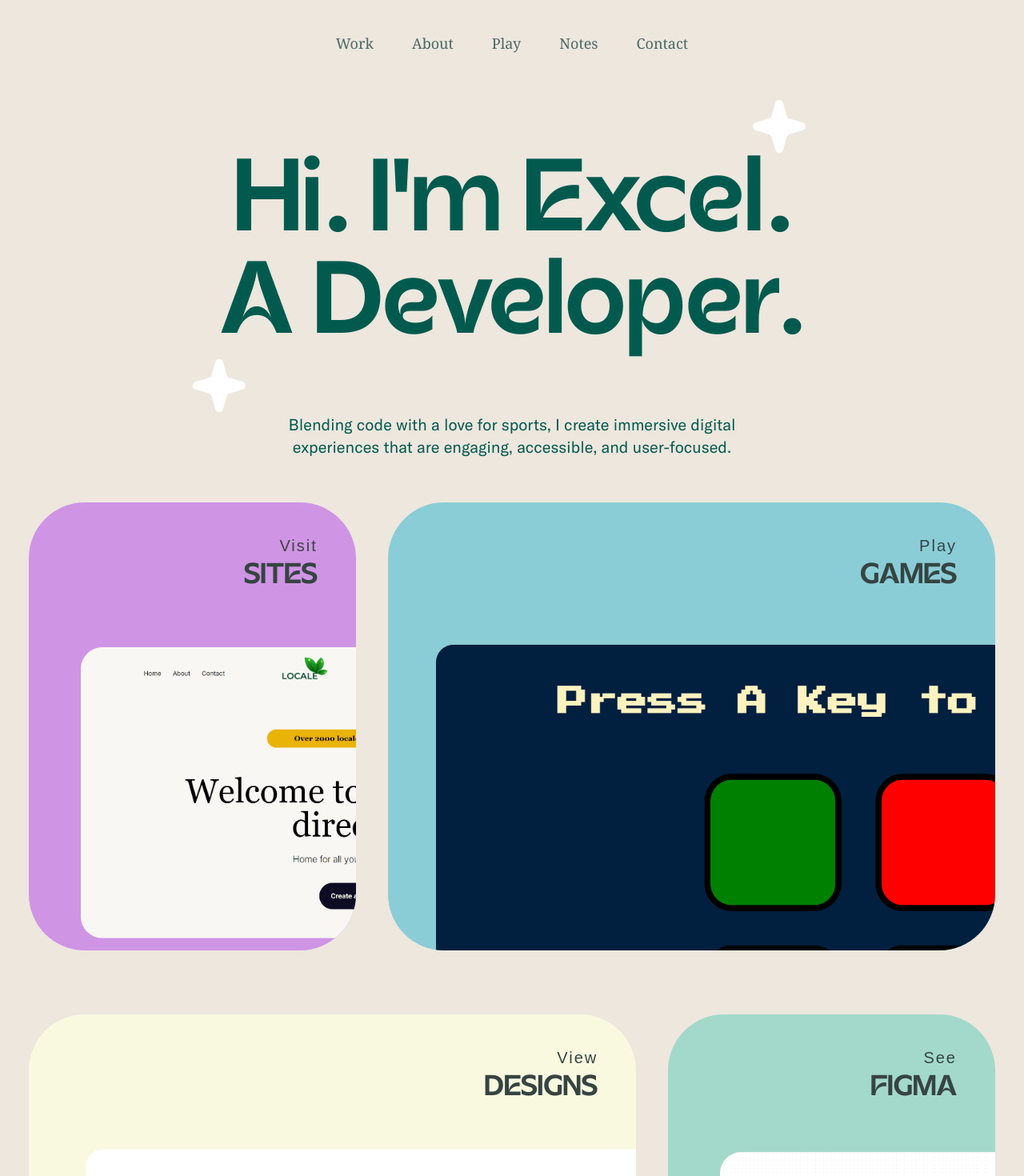
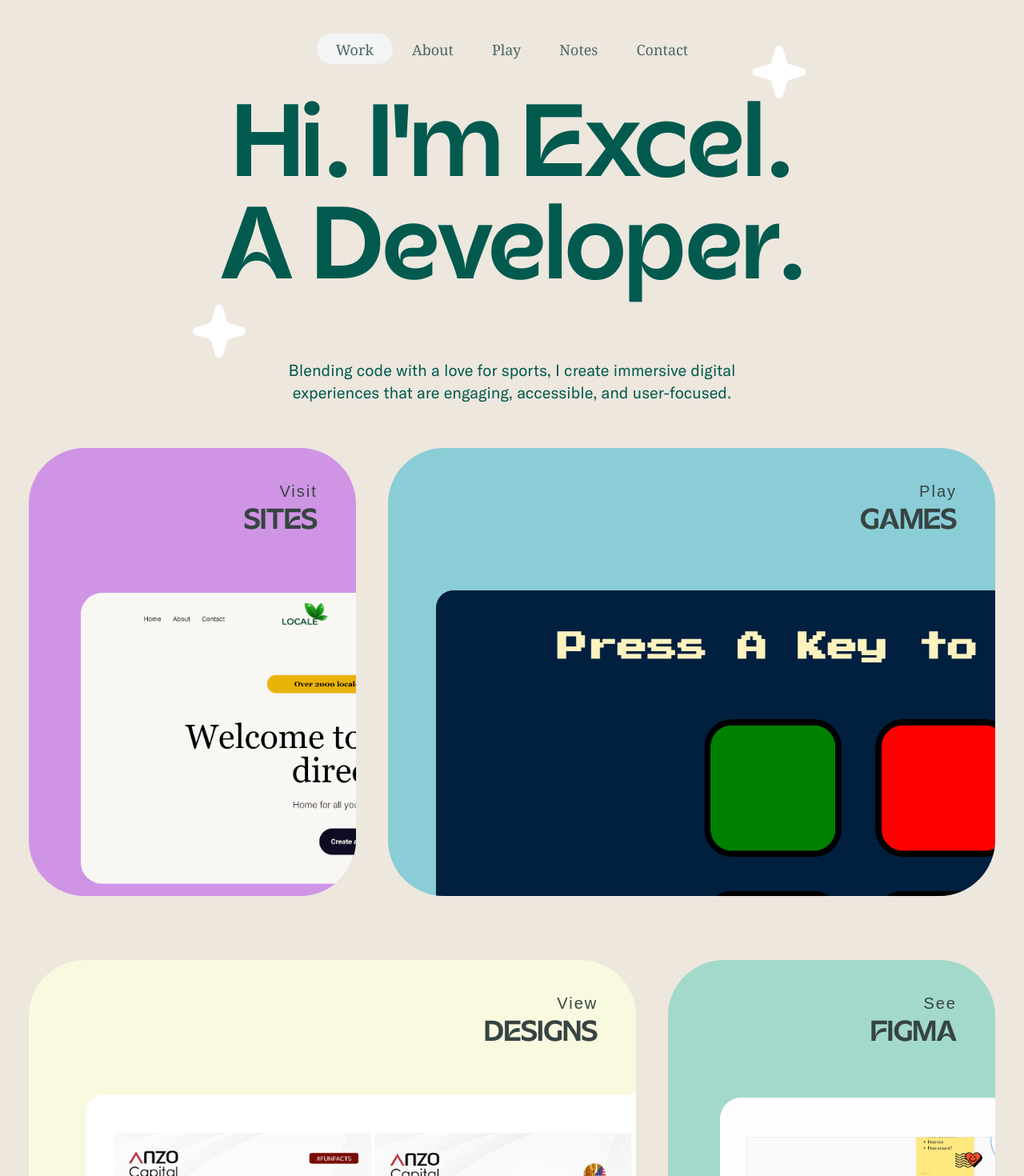
Before and after one commit to Kvngxel/Portfolio, a React (Vite) app in the folder portfolio/: page / in a window 1280 px wide. Shown: the top 1470 px of the page at 80% size. Built offline with nearby package versions, Linux system fonts and the light colour scheme.

Commit message:
Added more pages and connected router styles and isActive

```diff
--- a/portfolio/src/App.jsx
+++ b/portfolio/src/App.jsx
@@ -1,18 +1,26 @@
 import React from "react";
-import { Home } from "./pages/Home";
+import { Home } from "./pages/Home/Home";
+import { About } from "./pages/About/About";
+import { Play } from "./pages/Play/Play";
+import { Notes } from "./pages/Notes/Notes";
+import { Error } from "./pages/Error/Error";
+
 import {
   BrowserRouter as Router,
   Routes,
-  Route,
+  Route
 } from "react-router-dom";
 import { Topme } from "./pages/topme/Topme";
 function App() {
   return (
     <Router>
       <Routes>
-        <Route path="/" element={<Home />} />
-        <Route path="/topme" element={<Topme />} />
-        <Route path="*" element= "Portfolio In Progress 404" />
+        <Route path="/" exact element={<Home/>} />
+        <Route path="/about" element={<About/>} />
+        <Route path="/play" element={<Play/>} />
+        <Route path="/notes" element={<Notes/>} />
+        <Route path="/topme" element={<Topme/>} />
+        <Route path="*" element= {<Error/>} />
       </Routes>
     </Router>
   );
--- a/portfolio/src/components/Nav.jsx
+++ b/portfolio/src/components/Nav.jsx
@@ -1,13 +1,33 @@
-import React from 'react'
+import React, { useEffect, useState } from 'react';
+import { Link, useNavigate, useLocation  } from "react-router-dom"
 
 export const Nav = () => {
+  const [scrolled, setScrolled] = useState(false);
+  const location = useLocation();
+
+  // Define a function to check if the current path matches the given path
+  const isActive = (path) => location.pathname === path;
+
+  useEffect(() => {
+    const handleScroll = () => {
+      // Check if the user has scrolled, and update the state accordingly
+      setScrolled(window.scrollY > 0);
+    };
+    // Attach the event listener
+    window.addEventListener('scroll', handleScroll);
+    // Clean up the event listener on component unmount
+    return () => {
+      window.removeEventListener('scroll', handleScroll);
+    };
+  }, []); // Empty dependency array to run the effect only once
+
   return (
-    <div className='flex justify-center py-10'>
-        <p className='px-6 text-[#4c6763] font-medium text-lg font-serif'>Work</p>
-        <p className='px-6 text-[#4c6763] font-medium text-lg font-serif'>About</p>
-        <p className='px-6 text-[#4c6763] font-medium text-lg font-serif'>Play</p>
-        <p className='px-6 text-[#4c6763] font-medium text-lg font-serif'>Notes</p>
-        <p className='px-6 text-[#4c6763] font-medium text-lg font-serif'>Contact</p>
+    <div className={`flex justify-center pb-2 pt-2.5 mt-8 mx-[58vh] fixed top-0 left-0 right-0 z-10 bg-opacity-95 ${scrolled ? 'bg-white py-3 px-7 rounded-[30px]' : ''}`}>
+      <Link to="/" className={`px-6 text-[#4c6763] font-medium text-lg rounded-3xl pt-1.5 pb-1 font-serif ${isActive('/') ? 'bg-gray-100' : ''}`}>Work</Link>
+      <Link to="/about" className={`px-6 text-[#4c6763] font-medium text-lg rounded-3xl pt-1.5 pb-1 font-serif ${isActive('/about') ? 'bg-gray-100' : ''}`}>About</Link>
+      <Link to="/play" className={`px-6 text-[#4c6763] font-medium text-lg rounded-3xl pt-1.5 pb-1 font-serif ${isActive('/play') ? 'bg-gray-100' : ''}`}>Play</Link>
+      <Link to="/notes" className={`px-6 text-[#4c6763] font-medium text-lg rounded-3xl pt-1.5 pb-1 font-serif ${isActive('/notes') ? 'bg-gray-100' : ''}`}>Notes</Link>
+      <Link to="/contact" className={`px-6 text-[#4c6763] font-medium text-lg rounded-3xl pt-1.5 pb-1 font-serif ${isActive('/contact') ? 'bg-gray-100' : ''}`}>Contact</Link>
     </div>
-  )
-}
+  );
+};
--- /dev/null
+++ b/portfolio/src/pages/About/About.jsx
@@ -0,0 +1,13 @@
+import React from 'react'
+import { Link, useNavigate } from "react-router-dom"
+import { Nav } from '../../components/Nav'
+import { Footer } from '../../components/Footer'
+
+export const About = () => {
+  return (
+    <div className="bg-[#ede7de] pt-10 pb-40">
+       <Nav/>
+       <Footer/>
+    </div>
+  )
+}
--- /dev/null
+++ b/portfolio/src/pages/Error/Error.jsx
@@ -0,0 +1,14 @@
+import React from 'react'
+import { Nav } from '../../components/Nav'
+
+export const Error = () => {
+  return (
+    <div className="flex bg-[#ede7de] pt-10 pb-40 h-[100vh] justify-center items-center">
+        <Nav/>
+        <div className='mt-32'>
+            <p className='text-center text-[16vh] text-pry leading-none font-bold font-acron'>Portfolio In Progress.</p>
+            <p className='text-center text-[16vh] text-pry leading-none font-bold font-acron mt-5'>:) 404.</p>
+        </div>
+    </div>
+  )
+}
--- a/portfolio/src/pages/Home.jsx
+++ b/portfolio/src/pages/Home/Home.jsx
@@ -1,14 +1,15 @@
 import React from 'react'
-import { Nav } from '../components/Nav'
-import { Footer } from '../components/Footer';
-import { locale } from '../assets/images';
-import { simon } from '../assets/images';
-import { design } from '../assets/images';
-import { figma } from '../assets/images';
+import { Link, useNavigate } from "react-router-dom"
+import { Nav } from '../../components/Nav'
+import { Footer } from '../../components/Footer';
+import { locale } from '../../assets/images';
+import { simon } from '../../assets/images';
+import { design } from '../../assets/images';
+import { figma } from '../../assets/images';
 
 export const Home = () => {
   return (
-    <div className="bg-[#ede7de] pb-40">
+    <div className="bg-[#ede7de] pt-10 pb-40">
       <Nav/>
       <div className='px-32 mt-4'>
         <div className='flex justify-end pr-36'>
@@ -19,7 +20,6 @@ export const Home = () => {
           <p className='text-center text-[16vh] text-pry leading-none font-bold font-acron'>A Developer.</p>
         </div>
         <div className='flex justify-start pl-28'>
-          {/* Change to actual Images */}
           <svg fill="none" height="68" viewBox="0 0 68 68" width="68" xmlns="http://www.w3.org/2000/svg"><path d="m29.201 4.40976c1.4024-4.795399 8.1956-4.795399 9.598 0l4.8413 16.55444c.4787 1.6368 1.7587 2.9168 3.3955 3.3955l16.5544 4.8413c4.7954 1.4024 4.7954 8.1956 0 9.598l-16.5544 4.8413c-1.6368.4787-2.9168 1.7587-3.3955 3.3955l-4.8413 16.5544c-1.4024 4.7954-8.1956 4.7954-9.598 0l-4.8413-16.5544c-.4787-1.6368-1.7587-2.9168-3.3955-3.3955l-16.55444-4.8413c-4.795399-1.4024-4.795399-8.1956 0-9.598l16.55444-4.8413c1.6368-.4787 2.9168-1.7587 3.3955-3.3955z" fill="#fff"/></svg>
         </div>
         <p className='text-center px-52 pb-4 text-xl text-pry font-body font-medium'>
@@ -31,7 +31,7 @@ export const Home = () => {
         {/* Top Section */}
         <div className="h-[80vh] flex relative py-10 px-4">
         {/* Top Left */}
-          <div className="w-[35%] h-[100%] hover:mt-1 bg-[#d094e5] hover:bg-[#dba1f1] group relative max-sm:hidden mx-5
+          <Link to={''} target="_blank" className="w-[35%] h-[100%] hover:mt-1 bg-[#d094e5] hover:bg-[#dba1f1] group relative max-sm:hidden mx-5
             rounded-[70px] overflow-hidden transition-all duration-500 ease-in-out shadow-xs hover:shadow-lg"
           >
             <div className='mr-12 mt-10'>
@@ -42,10 +42,12 @@ export const Home = () => {
               duration-700 ease-in-out'
               src={locale} alt='Locale Image'
               />
-          </div>
+          </Link>
         {/* Top Right */}
-          <div className="w-[65%] h-[100%] hover:mt-1 bg-[#8ACDD7] hover:bg-[#9adfea] group relative max-sm:hidden mx-5
-            rounded-[70px] overflow-hidden transition-all duration-500 ease-in-out shadow-xs hover:shadow-lg"
+          <Link to={'https://simon-game-one-psi.vercel.app'} target="_blank" className="w-[65%] h-[100%]
+            hover:mt-1 bg-[#8ACDD7] hover:bg-[#9adfea] group relative max-sm:hidden mx-5 rounded-[70px]
+            overflow-hidden transition-all duration-500 ease-in-out
+            shadow-xs hover:shadow-lg"
           >
             <div className='mr-12 mt-10'>
               <p className='flex justify-end text-[#364442] text-xl tracking-widest pb-1'>Play</p>
@@ -55,13 +57,13 @@ export const Home = () => {
               duration-700 ease-in-out'
               src={simon} alt='Locale Image'
               />
-          </div>
+          </Link>
         </div>
 
         {/* Bottom Section */}
         <div className="h-[80vh] flex relative py-10 px-4">
           {/* Bottom Left */}
-          <div className="w-[65%] h-[100%] hover:mt-1 bg-[#F9F9E0] hover:bg-[#fafae3] group relative max-sm:hidden mx-5
+          <Link to={''} target="_blank" className="w-[65%] h-[100%] hover:mt-1 bg-[#F9F9E0] hover:bg-[#fafae3] group relative max-sm:hidden mx-5
               rounded-[70px] overflow-hidden transition-all duration-500 ease-in-out shadow-xs hover:shadow-lg"
             >
               <div className='mr-12 mt-10'>
@@ -72,9 +74,9 @@ export const Home = () => {
                 duration-700 ease-in-out'
                 src={design} alt='Design Image'
                 />
-          </div>
+          </Link>
           {/* Bottom right */}
-          <div className="w-[35%] h-[100%] hover:mt-1 bg-[#a3d9ca] hover:bg-[#afe4d6] group relative max-sm:hidden mx-5
+          <Link to={''} target="_blank" className="w-[35%] h-[100%] hover:mt-1 bg-[#a3d9ca] hover:bg-[#afe4d6] group relative max-sm:hidden mx-5
             rounded-[70px] overflow-hidden transition-all duration-500 ease-in-out shadow-xs hover:shadow-lg"
           >
             <div className='mr-12 mt-10'>
@@ -85,7 +87,7 @@ export const Home = () => {
               duration-700 ease-in-out'
               src={figma} alt='Locale Image'
               />
-          </div>
+          </Link>
         </div>
       </div>
       <div className='pt-32 pb-10'>
@@ -98,7 +100,7 @@ export const Home = () => {
       <div>
         <div className="h-[80vh] flex relative py-10 px-4">
           {/* Left */}
-          <div className="w-[65%] h-[100%] hover:mt-1 bg-[#ffffff] hover:bg-[#fefefb] group relative max-sm:hidden mx-5
+          <Link to={''} target="_blank" className="w-[65%] h-[100%] hover:mt-1 bg-[#ffffff] hover:bg-[#fefefb] group relative max-sm:hidden mx-5
               rounded-[70px] overflow-hidden transition-all duration-500 ease-in-out shadow-xs hover:shadow-lg"
             >
               <div className='mr-12 mt-10'>
@@ -109,9 +111,9 @@ export const Home = () => {
                 duration-700 ease-in-out'
                 src={design} alt='Design Image'
                 />
-          </div>
+          </Link>
           {/* Right */}
-          <div className="w-[35%] h-[100%] hover:mt-1 bg-[#000000] hover:bg-[#1c1c1c] group relative max-sm:hidden mx-5
+          <Link to={''} target="_blank" className="w-[35%] h-[100%] hover:mt-1 bg-[#000000] hover:bg-[#1c1c1c] group relative max-sm:hidden mx-5
             rounded-[70px] overflow-hidden transition-all duration-500 ease-in-out shadow-xs hover:shadow-lg"
           >
             <div className='mr-12 mt-10'>
@@ -122,7 +124,7 @@ export const Home = () => {
               duration-700 ease-in-out'
               src={figma} alt='Locale Image'
               />
-          </div>
+          </Link>
         </div>
       </div>
       <Footer/>
--- /dev/null
+++ b/portfolio/src/pages/Notes/Notes.jsx
@@ -0,0 +1,12 @@
+import React from 'react'
+import { Nav } from '../../components/Nav'
+import { Footer } from '../../components/Footer'
+
+export const Notes = () => {
+  return (
+    <div className="bg-[#ede7de] pt-10 pb-40">
+       <Nav/>
+       <Footer/>
+    </div>
+  )
+}
--- /dev/null
+++ b/portfolio/src/pages/Play/Play.jsx
@@ -0,0 +1,12 @@
+import React from 'react'
+import { Nav } from '../../components/Nav'
+import { Footer } from '../../components/Footer'
+
+export const Play = () => {
+  return (
+    <div className="bg-[#ede7de] pt-10 pb-40">
+       <Nav/>
+       <Footer/>
+    </div>
+  )
+}
```
